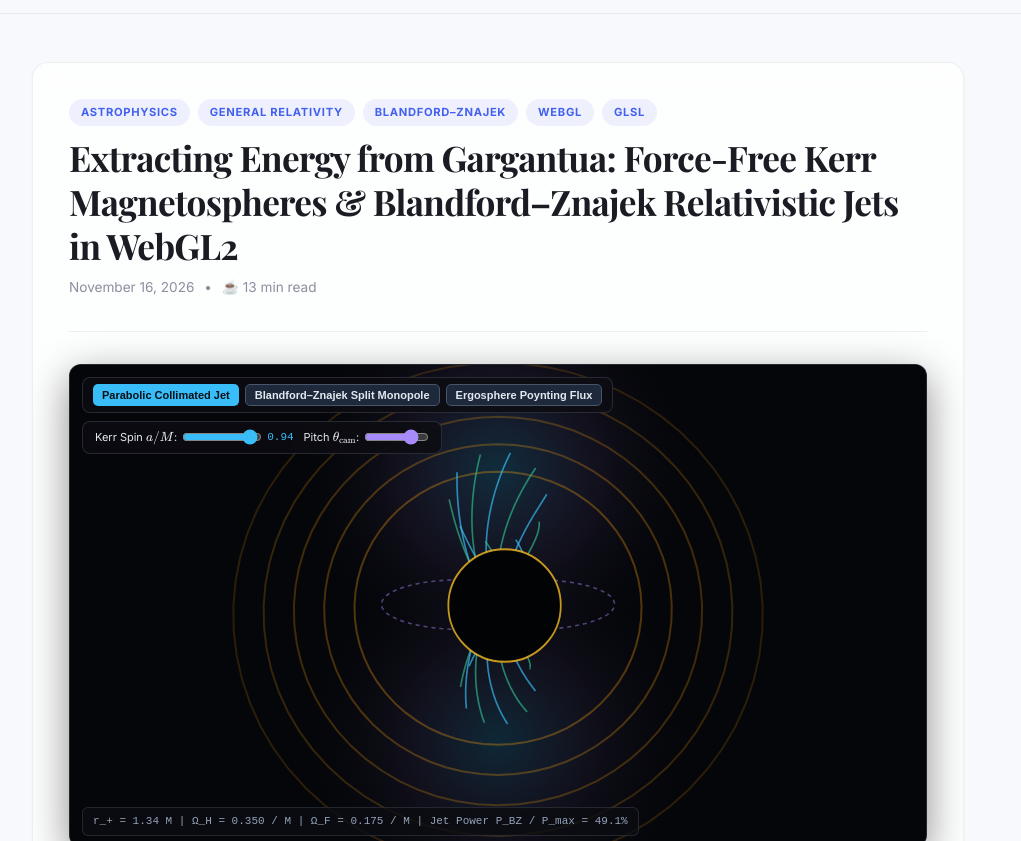
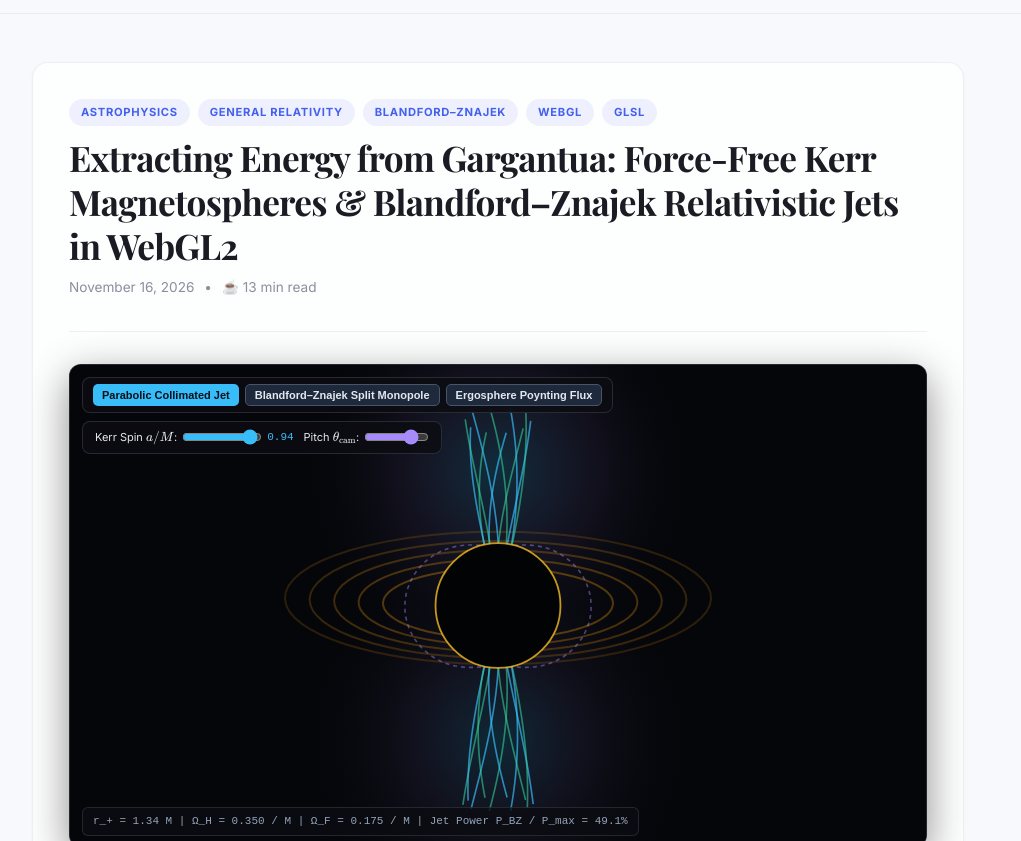
Before and after one commit to arman1o1/arman1o1.github.io, a plain HTML site: page posts/physics/blandford-znajek-kerr-magnetosphere-webgl.html in a window 1280 px wide. Shown: the part 111-952 px from the top of the page, without its empty margins (142-1163 px from the left). Drawn offline with nearby package versions, Linux system fonts and the light colour scheme; animation ran at ten frames a second.

Commit message:
fix: fix Kerr magnetosphere 3D projection
- Fix swapped sin/cos in project3D so inclination tilts equatorial disk properly
- Match event horizon radius r_+ to ergosphere polar radius and center it
- Adjust jet height and canvas scale to prevent vertical clipping

```diff
--- a/posts/physics/blandford-znajek-kerr-magnetosphere-webgl.html
+++ b/posts/physics/blandford-znajek-kerr-magnetosphere-webgl.html
@@ -316,9 +316,9 @@ float evaluateKerrJetDensity(vec3 posBL, float spinA, float time) {
         function project3D(x, y, z, w, h, scale) {
             const inc = (incDeg * Math.PI) / 180.0;
             const cy = Math.cos(inc), sy = Math.sin(inc);
-            // z is spin axis (vertical on screen when inc=90)
-            const yCam = y * cy - z * sy;
-            const zCam = y * sy + z * cy;
+            // z is spin axis (vertical on screen when inc=90, polar view when inc=0)
+            const yCam = y * sy + z * cy;
+            const zCam = -y * cy + z * sy;
             const depth = 9.5 + yCam * 0.25;
             const persp = scale / Math.max(2.0, depth);
             return [w * 0.5 + x * persp, h * 0.5 - zCam * persp, yCam];
@@ -330,7 +330,7 @@ float evaluateKerrJetDensity(vec3 posBL, float spinA, float time) {
                 canvas.height = canvas.clientHeight || 360;
             }
             const w = canvas.width, h = canvas.height;
-            const scale = Math.min(w, h) * 1.15;
+            const scale = Math.min(w, h) * 0.92;
             ctx.fillStyle = '#05060a';
             ctx.fillRect(0, 0, w, h);
 
@@ -394,7 +394,7 @@ float evaluateKerrJetDensity(vec3 posBL, float spinA, float time) {
                     ctx.beginPath();
                     for (let s = 0; s <= 70; s++) {
                         const u = s / 70.0;
-                        const z = hemi * (rPlus * 0.78 + u * 4.2);
+                        const z = hemi * (rPlus * 0.92 + u * 3.1);
                         let rhoCyl;
                         if (bzMode === 'parabolic') {
                             rhoCyl = 0.28 * Math.pow(1.0 + u * 4.2, 0.58);
@@ -417,9 +417,9 @@ float evaluateKerrJetDensity(vec3 posBL, float spinA, float time) {
                 }
             }
 
-            // 5. Event Horizon Shadow r_+ (with Bardeen D-shift)
-            const pCenter = project3D(0.12 * spinA, 0, 0, w, h, scale);
-            const rPix = (rPlus * 0.72) * (scale / 9.5);
+            // 5. Event Horizon r_+ (touches r_ergo at poles, inside 2M at equator)
+            const pCenter = project3D(0, 0, 0, w, h, scale);
+            const rPix = rPlus * (scale / 9.5);
             ctx.beginPath();
             ctx.arc(pCenter[0], pCenter[1], rPix, 0, Math.PI * 2);
             ctx.fillStyle = '#020305';
```
